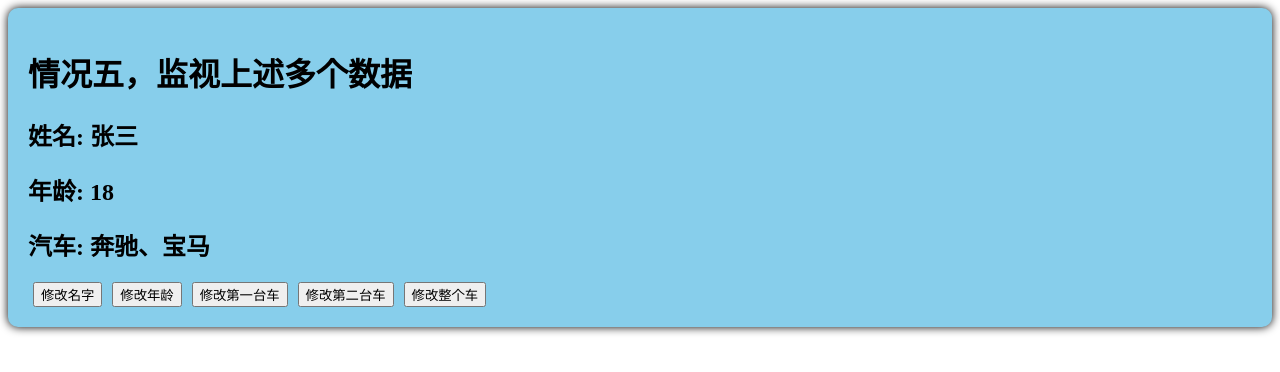
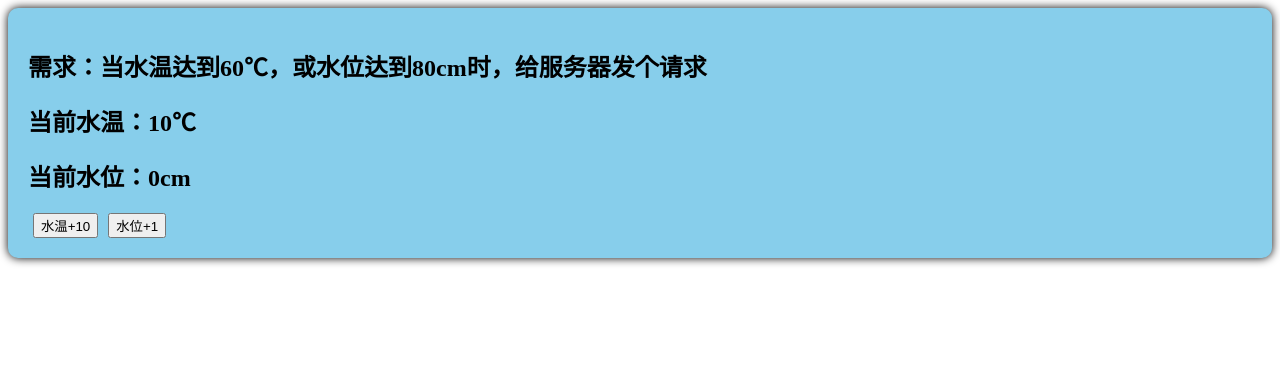
Before and after one commit to clang2you/vue3class, a Vue app: page / in a window 1280 px wide. Shown: the top 372 px of the page. Built offline with nearby package versions, Linux system fonts and the light colour scheme.

Commit message:
watchEffect

```diff
--- a/src/components/Person.vue
+++ b/src/components/Person.vue
@@ -1,54 +1,43 @@
 <template>
   <div class="person">
-    <h1>情况五，监视上述多个数据</h1>
-    <h2>姓名: {{ person.name }}</h2>
-    <h2>年龄: {{ person.age }}</h2>
-    <h2>汽车: {{ person.car.c1 }}、{{ person.car.c2 }}</h2>
-    <button @click="changeName">修改名字</button>
-    <button @click="changeAge">修改年龄</button>
-    <button @click="changeC1">修改第一台车</button>
-    <button @click="changeC2">修改第二台车</button>
-    <button @click="changeCar">修改整个车</button>
+    <h2>需求：当水温达到60℃，或水位达到80cm时，给服务器发个请求</h2>
+    <h2>当前水温：{{ temp }}℃</h2>
+    <h2>当前水位：{{ height }}cm</h2>
+    <button @click="changeTemp">水温+10</button>
+    <button @click="changeHeight">水位+1</button>
   </div>
 </template>
 
 <script lang="ts" setup name="Person">
-  import { reactive, watch } from 'vue';
+  import { ref, watch, watchEffect } from 'vue'
 
   // data
-  let person = reactive(
-    {
-      name: '张三',
-      age: 18,
-      car: {
-        c1: '奔驰',
-        c2: '宝马'
-      }
-    }
-  )
+  let temp = ref(10)
+  let height = ref(0)
 
   // methods
-  function changeName() {
-    person.name += '~'
-  }
-  function changeAge() {
-    person.age += 1
-  }
-  function changeC1() {
-    person.car.c1 = '奥迪'
-  }
-  function changeC2() {
-    person.car.c2 = '大众'
-  }
-  function changeCar() {
-    person.car = { c1: '雅迪', c2: '爱玛' }
+  function changeTemp() {
+    temp.value += 10
   }
 
+  function changeHeight() {
+    height.value += 10
+  }
 
-  // watch，情况五:监视上述的多个数据
-  watch([()=> person.name, ()=> person.car.c1, person.car], (newValue, oldValue) => {
-    console.log('person.car 发生变化了', newValue, oldValue)
-  }, { deep: true })
+  // watch 实现
+  // watch([temp, height], (value) => {
+  //   let [newTemp, newHeight] = value
+  //   if (newTemp >= 60 || newHeight >= 80) {
+  //     console.log("给服务器发请求")
+  //   }
+  // })
+
+  // watch effect
+  watchEffect(() => {
+    if (temp.value >= 60 || height.value >= 80) {
+      console.log("给服务器发请求")
+    }
+  })
 </script>
 
 <style scoped>
```
